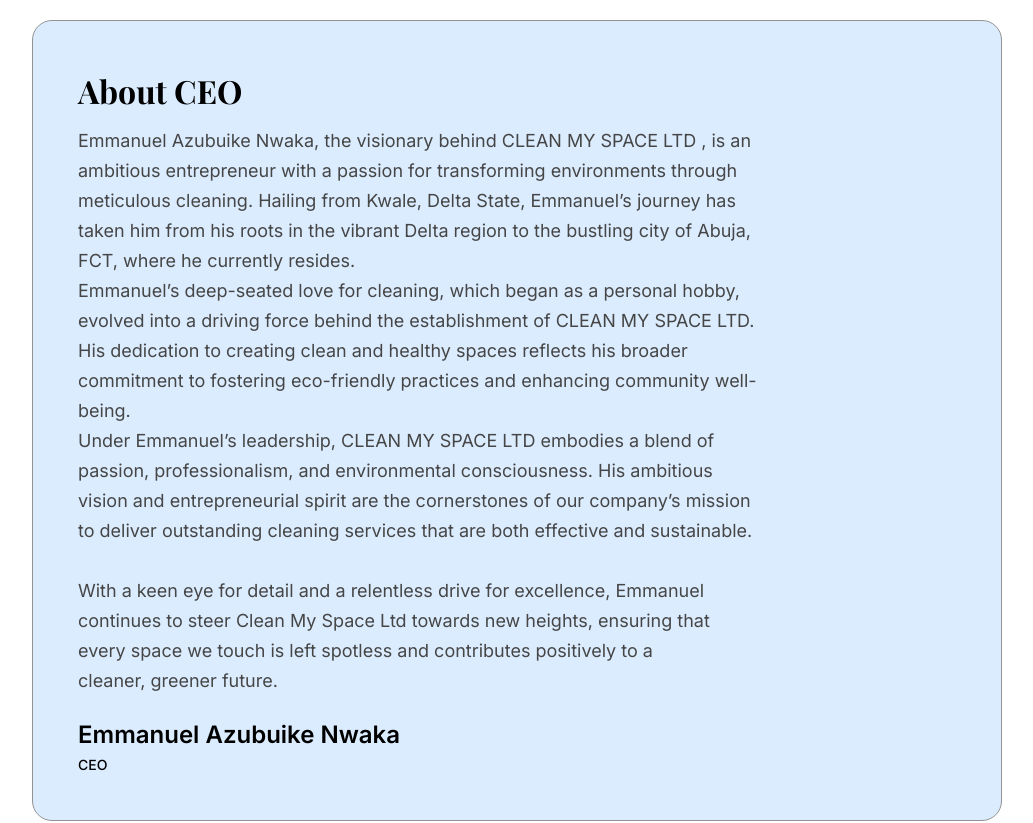
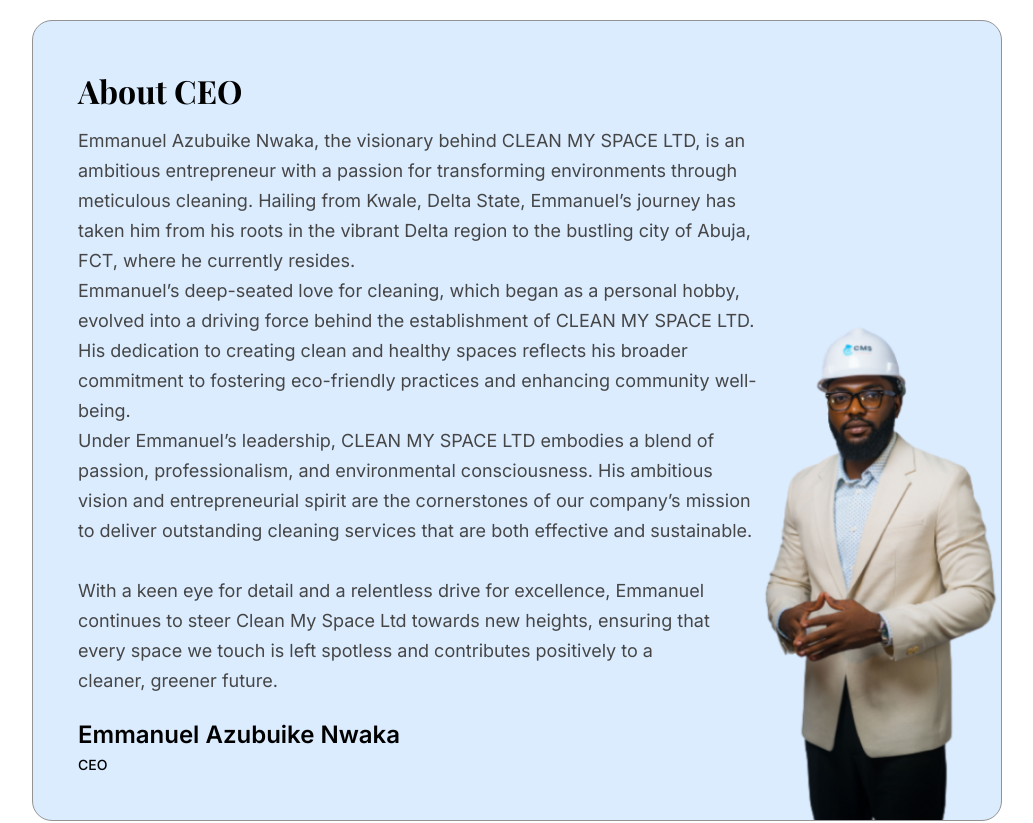
Before and after one commit to sabbir53rahman/Cleaning_services, a React (Vite) app: page /about in a window 1280 px wide. Shown: the part 1140-1963 px from the top of the page, without its empty margins (123-1156 px from the left). Built offline with nearby package versions, Linux system fonts and the light colour scheme.

Commit message:
project page done

```diff
--- a/src/pages/AboutUs/AboutUs.jsx
+++ b/src/pages/AboutUs/AboutUs.jsx
@@ -1,5 +1,6 @@
 import React from "react";
 import Button from "../../components/Button/Button";
+import AboutImg1 from "../../assets/aboutUs1.png";
 import AboutImg3 from "../../assets/aboutUs3.png";
 import Banner from "../../components/Banner/Banner";
 
@@ -49,13 +50,13 @@
       </div>
 
       {/* about ceo section */}
-      <div className="max-w-[970px] md:mx-[20px] mx-[10px] lg:mx-auto p-[45px] mb-[160px] bg-[#DBECFF] border border-[#939393] rounded-[20px] flex">
+      <div className="max-w-[970px] md:mx-[20px] mx-[10px] lg:mx-auto pt-[45px] pl-[45px] mb-[160px] bg-[#DBECFF] border border-[#939393] rounded-[20px] flex flex-col lg:flex-row lg:items-end">
   <div className="max-w-[680px]">
     <h3 className="font-secondary font-bold text-[32px] leading-[50px] pb-[10px]">
       About CEO
     </h3>
-          <p className="text text-[#464646]">
-            Emmanuel Azubuike Nwaka, the visionary behind CLEAN MY SPACE LTD ,
+    <p className="text text-[#464646] pr-[20px] lg:pr-0">
+      Emmanuel Azubuike Nwaka, the visionary behind CLEAN MY SPACE LTD,
       is an ambitious entrepreneur with a passion for transforming
       environments through meticulous cleaning. Hailing from Kwale, Delta
       State, Emmanuel’s journey has taken him from his roots in the
@@ -80,12 +81,16 @@
       ensuring that every space we touch is left spotless and contributes
       positively to a cleaner, greener future.
     </p>
-          <h3 className=" font-semibold pt-[20px] text-[24px] leading-[38px]">
+    <h3 className="font-semibold pt-[20px]  text-[24px] leading-[38px]">
       Emmanuel Azubuike Nwaka
     </h3>
-          <p className="text-[14px] font-medium">CEO</p>
+    <p className="text-[14px] pb-[45px] font-medium">CEO</p>
+  </div>
+  <div className="flex items-end">
+    <img src={AboutImg1} className=" lg:w-full w-[50%]  " alt="CEO Emmanuel Azubuike Nwaka" />
   </div>
 </div>
+
 
       {/* contact us section */}
 
```
Also changed, not shown: src/assets/aboutUs1.png (added). Lines whose indentation alone changed are shown as unchanged.
